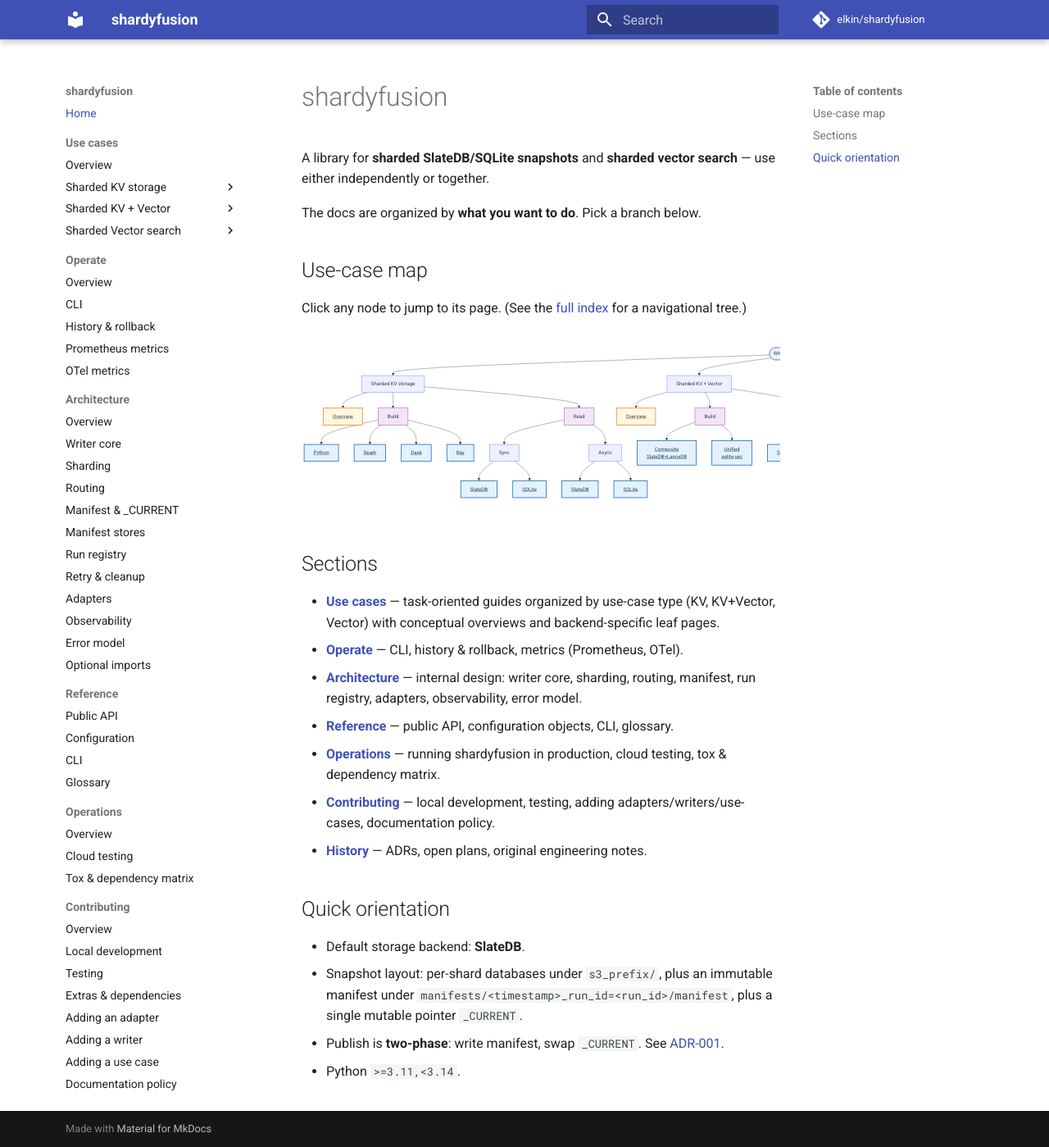
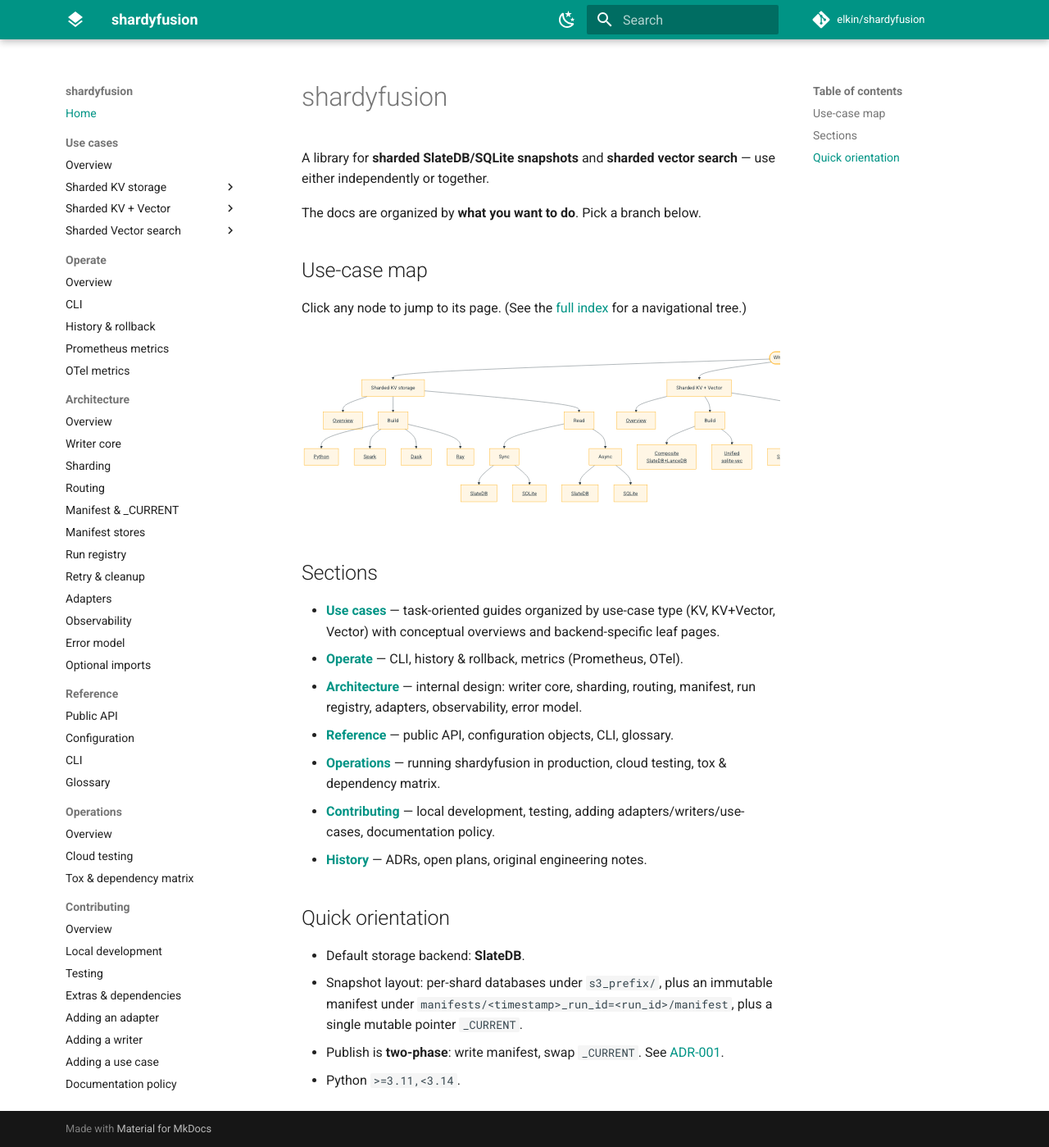
Before and after one commit to elkin/shardyfusion, an MkDocs documentation site: the page built from docs/index.md, in a window 1280 px wide and 1399 px high. Shown: the whole window at 82% size. Built offline with MkDocs 1.6.1 and Material for MkDocs 9.7.7, drawn with Linux system fonts in a browser that asks for light colours; comment, search, counter and statistics services are not loaded.

Commit message:
docs: add dark mode, teal/amber theme, layers logo, and fix mermaid diagram readability

```diff
--- a/docs/index.md
+++ b/docs/index.md
@@ -61,14 +61,6 @@
   OP --> OP_PROM[Prometheus metrics]
   OP --> OP_OTEL[OTel metrics]
 
-  classDef leaf fill:#e3f2fd,stroke:#1565c0,stroke-width:2,color:#0d47a1;
-  classDef overview fill:#fff8e1,stroke:#f57f17,stroke-width:2,color:#e65100;
-  classDef branch fill:#f3e5f5,stroke:#7b1fa2,stroke-width:1,color:#4a148c;
-
-  class KV_PY,KV_SP,KV_DK,KV_RY,KV_RD_SY_SL,KV_RD_SY_SQ,KV_RD_AS_SL,KV_RD_AS_SQ,KVV_CO,KVV_UN,KVV_RD_SY,KVV_RD_AS,VEC_LN,VEC_SV,VEC_RD_SY,VEC_RD_AS,OP_CLI,OP_HIST,OP_PROM,OP_OTEL leaf;
-  class KV_OV,KVV_OV,VEC_OV overview;
-  class KV_BUILD,KV_READ,KVV_BUILD,KVV_READ,VEC_BUILD,VEC_READ,OP branch;
-
   click KV_OV href "use-cases/kv-storage/overview/"
   click KV_PY href "use-cases/kv-storage/build/python/"
   click KV_SP href "use-cases/kv-storage/build/spark/"
--- a/docs/stylesheets/extra.css
+++ b/docs/stylesheets/extra.css
@@ -21,3 +21,8 @@
 .md-content__inner {
   max-width: none;
 }
+
+/* Slightly larger, readable text in Mermaid diagrams */
+.mermaid {
+  font-size: 1.05rem;
+}
--- a/mkdocs.yml
+++ b/mkdocs.yml
@@ -6,6 +6,23 @@
 
 theme:
   name: material
+  icon:
+    logo: material/layers
+  palette:
+    - media: "(prefers-color-scheme: light)"
+      scheme: default
+      primary: teal
+      accent: amber
+      toggle:
+        icon: material/weather-night
+        name: Switch to dark mode
+    - media: "(prefers-color-scheme: dark)"
+      scheme: slate
+      primary: teal
+      accent: amber
+      toggle:
+        icon: material/weather-sunny
+        name: Switch to light mode
   features:
     - navigation.instant
     - navigation.sections
```
Also changed, not shown: 1 other file.
